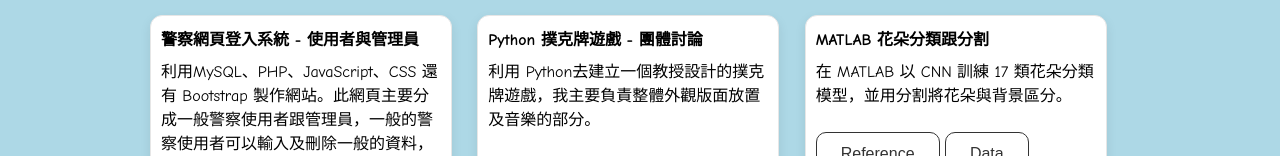
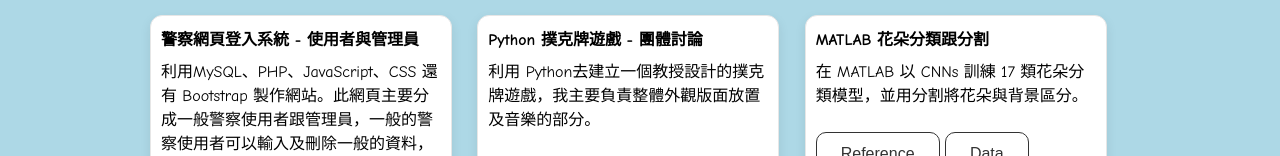
Before and after one commit to yuntsai35/wehelp-application, a plain HTML site: page index.html in a window 1280 px wide. Shown: the part 628-784 px from the top of the page. Drawn offline with Linux system fonts and the light colour scheme.

Commit message:
Update index.html

```diff
--- a/index.html
+++ b/index.html
@@ -55,7 +55,7 @@
     <div class="card">
     <h4>MATLAB 花朵分類跟分割</h4>
     <div>
-      在 MATLAB 以 CNN 訓練 17 類花朵分類模型，並用分割將花朵與背景區分。
+      在 MATLAB 以 CNNs 訓練 17 類花朵分類模型，並用分割將花朵與背景區分。
     </div>
     <div class="buttongroup">
       <a href="https://www.robots.ox.ac.uk/~vgg/data/flowers/102/" class="button">Reference</a>
```
